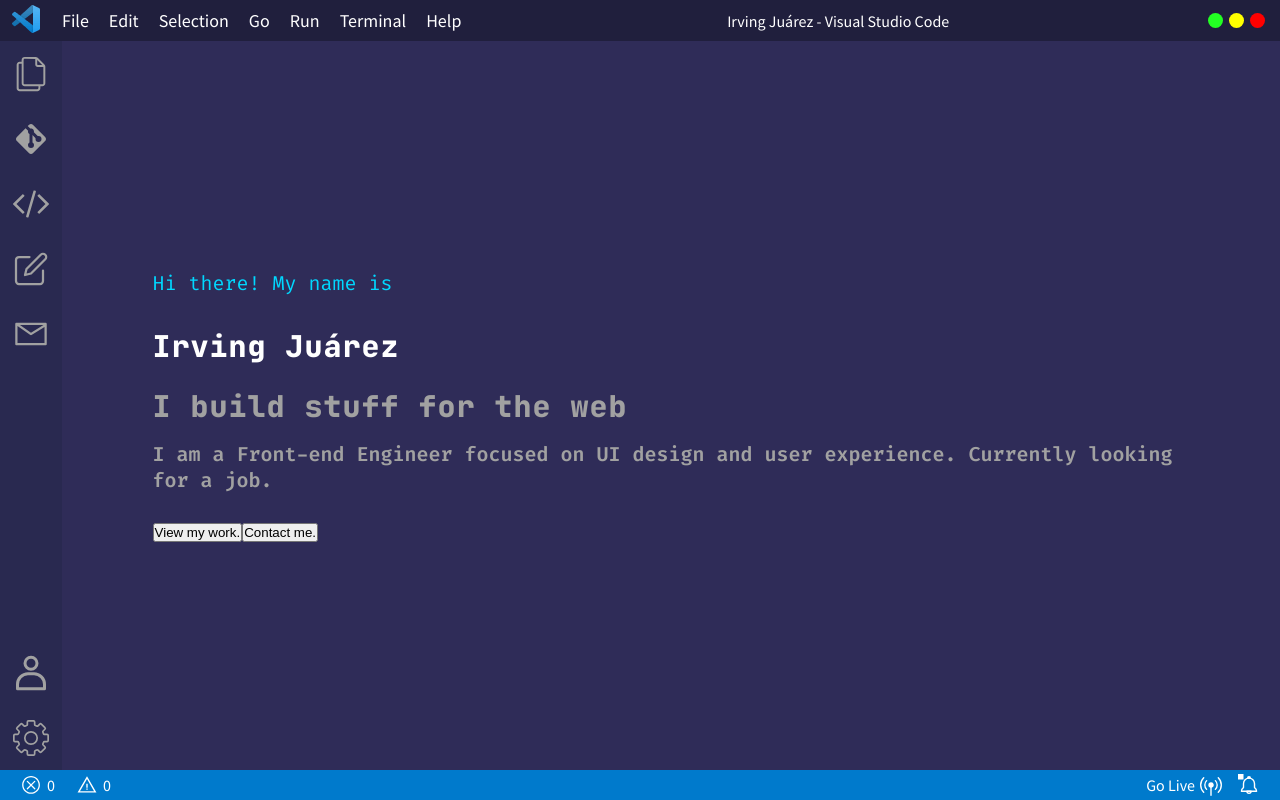
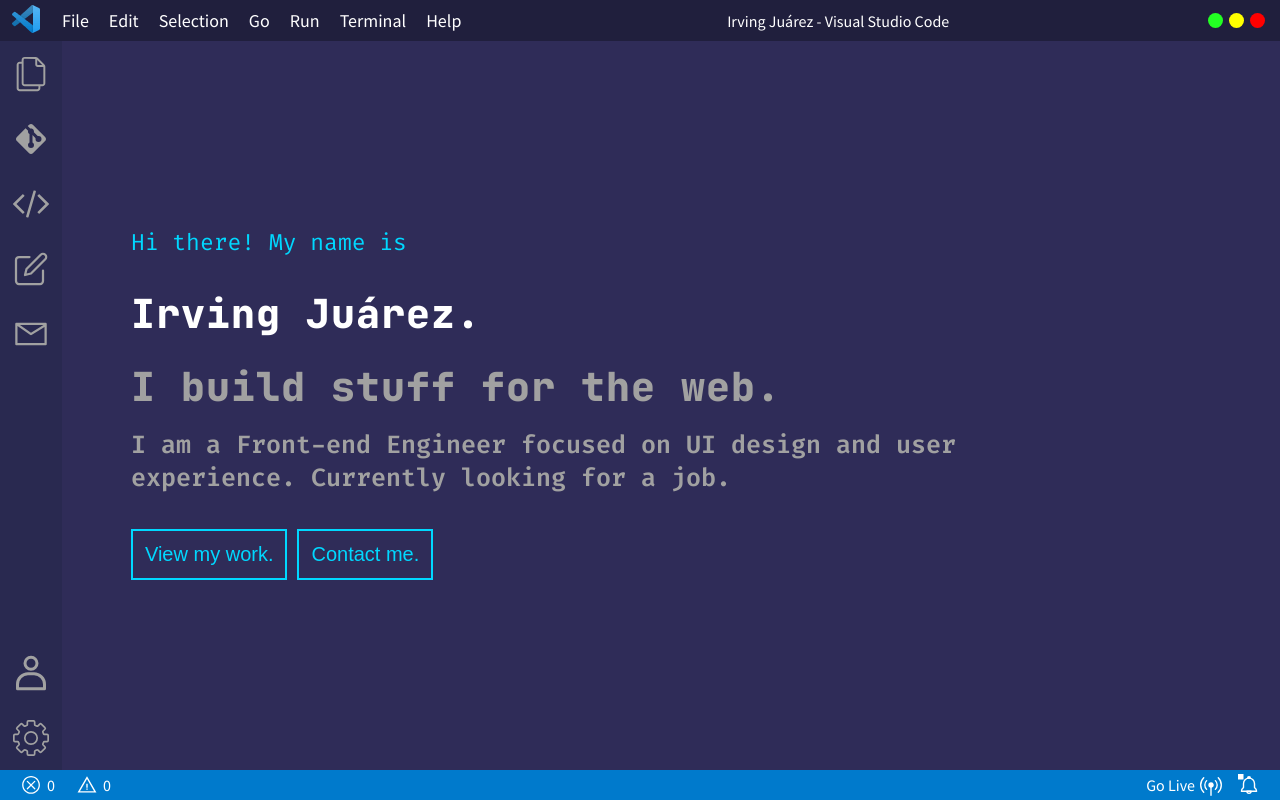
Before and after one commit to irvingvjuarez/irvingvjuarez, a React (Create React App) app: page / in a window 1280 px wide. Built offline with nearby package versions, Linux system fonts and the light colour scheme.

Commit message:
The Home page is already finished

```diff
--- a/src/containers/Layout/Layout.scss
+++ b/src/containers/Layout/Layout.scss
@@ -88,6 +88,11 @@
 
   &__page{
     width: 100vw;
+
+    & > article{
+      max-width: 1200px;
+      margin: 0 auto;
+    }
   }
 
   &__sidebar{
--- a/src/index.scss
+++ b/src/index.scss
@@ -39,6 +39,10 @@ $terceary-font: 'Fira Code', monospace;
   color: $contrast-color;
   font-family: $terceary-font;
   font-size: 20px;
+
+  @media screen and (min-width: 500px){
+    font-size: 23px;
+  }
 }
 
 @mixin title{
@@ -47,6 +51,22 @@ $terceary-font: 'Fira Code', monospace;
   font-weight: 900;
   font-size: 30px;
   letter-spacing: 1px;
+
+  @media screen and (min-width: 500px){
+    font-size: 33px;
+  }
+}
+
+@mixin cta{
+  @include reset-button;
+  padding: 12px;
+  border: 2px solid $contrast-color;
+  color: $contrast-color;
+  font-size: 17px;
+
+  @media screen and (min-width: 500px){
+    font-size: 20px;
+  }
 }
 
 @import "./containers/Layout/Layout.scss";
--- a/src/pages/Home/Home.scss
+++ b/src/pages/Home/Home.scss
@@ -1,8 +1,16 @@
 .home{
   width: 100%;
   height: 100%;
-  display: grid;
-  place-content: center;
+  display: flex;
+  align-items: center;
+
+  &__ctas{
+    button{
+      @include cta;
+      margin-right: 10px;
+      margin-block: 5px;
+    }
+  }
 
   &__name{
     margin-bottom: 20px;
@@ -30,9 +38,20 @@
   & &__description{
     @include subtitle;
     color: $border-color;
+    max-width: 900px;
   }
 
   &__subtitle, &__description{
     margin-bottom: 30px;
   }
+
+  @media screen and (min-width: 900px){
+    & h2{
+      font-size: 40px;
+    }
+
+    & &__description{
+      font-size: 25px;
+    }
+  }
 }
--- a/src/pages/Home/index.tsx
+++ b/src/pages/Home/index.tsx
@@ -4,15 +4,15 @@ const Home: React.FC = (): JSX.Element => {
       <section className="home__content">
         <span className="home__subtitle">Hi there! My name is</span>
 
-        <h2 className="home__name">Irving Juárez</h2>
+        <h2 className="home__name">Irving Juárez.</h2>
 
-        <h2 className="home__brief">I build stuff for the web</h2>
+        <h2 className="home__brief">I build stuff for the web.</h2>
 
         <h3 className="home__description">
           I am a Front-end Engineer focused on UI design and user experience. Currently looking for a job.
         </h3>
 
-        <div>
+        <div className="home__ctas">
           <button>View my work.</button>
           <button>Contact me.</button>
         </div>
```
